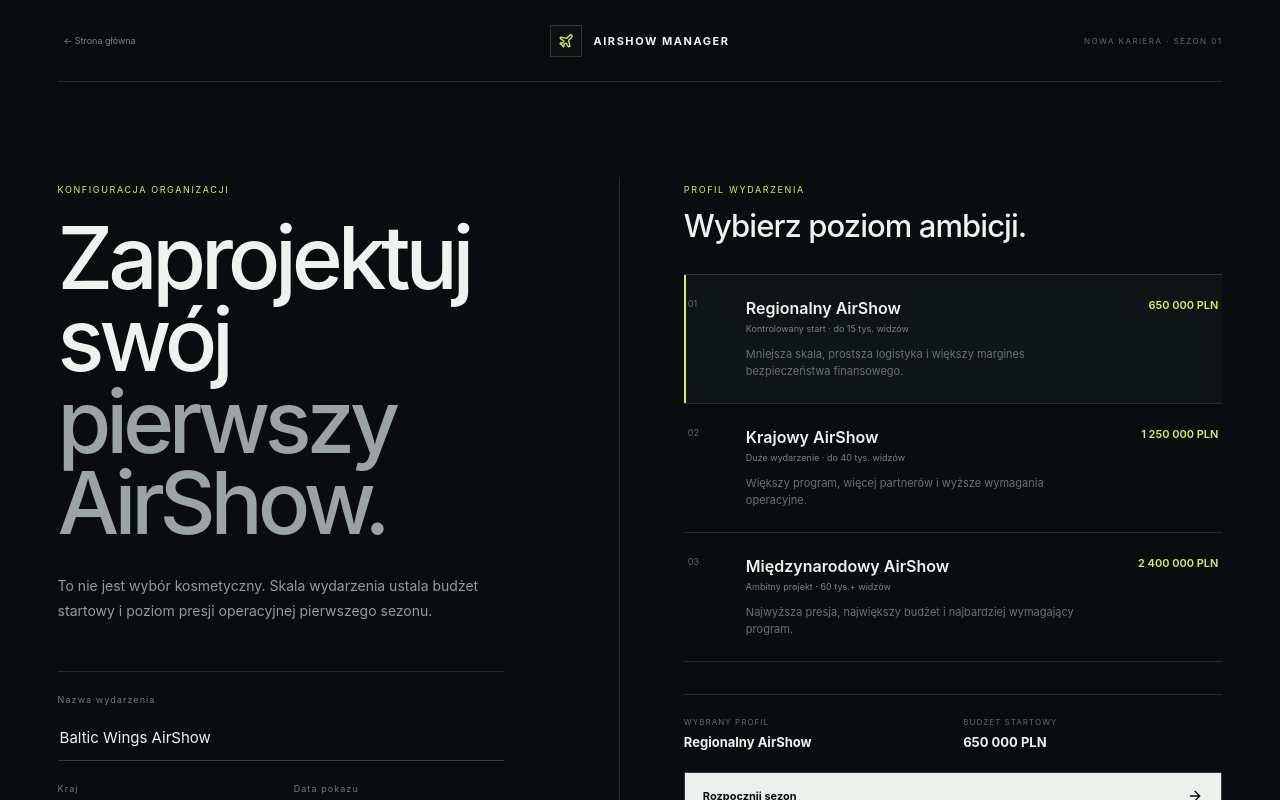
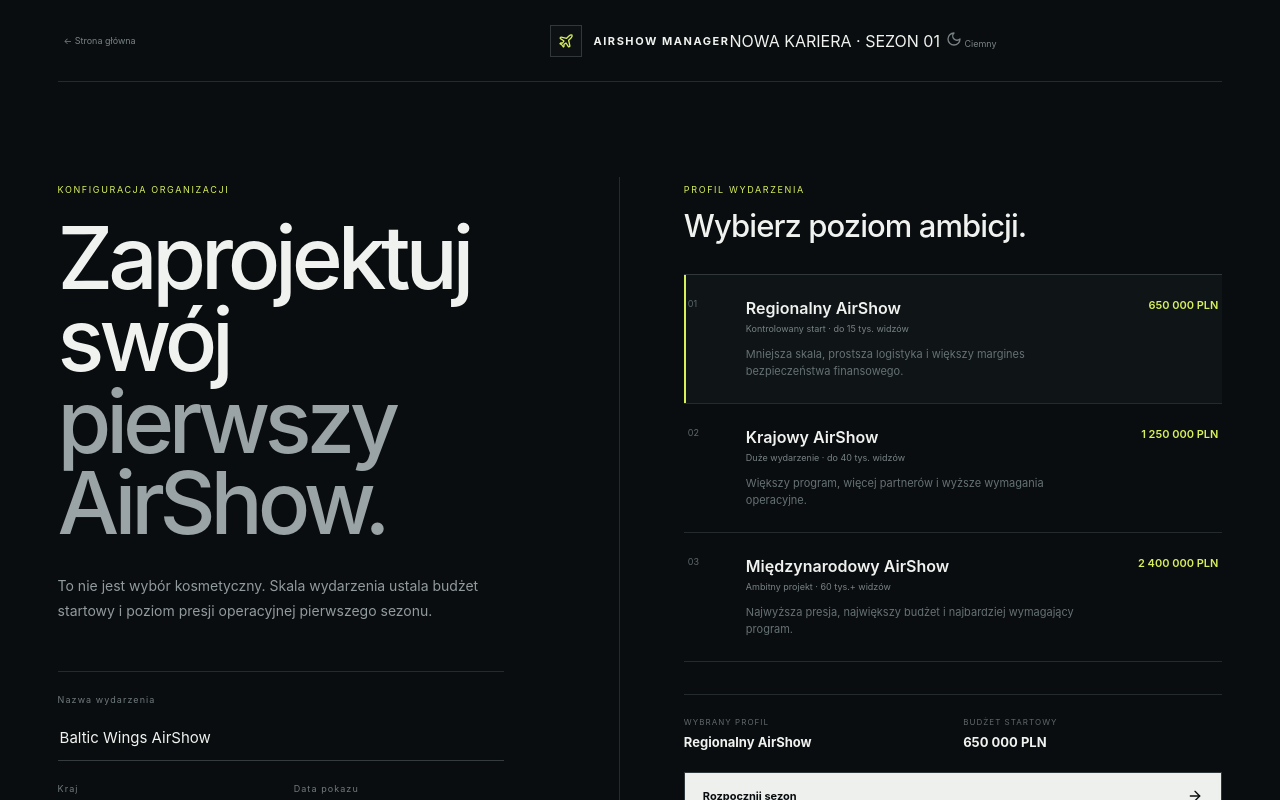
Before and after one commit to MGYTT/airshow-manager, a Next.js app: page /nowa-kariera in a window 1280 px wide. Shown: the top 800 px of the page. Built offline with nearby package versions, Linux system fonts and the light colour scheme.

Commit message:
Add theme controls to career setup

```diff
--- a/src/components/CareerSetup.tsx
+++ b/src/components/CareerSetup.tsx
@@ -4,13 +4,14 @@ import { useRouter } from "next/navigation";
 import type { FormEvent } from "react";
 import { ArrowRight, CalendarDays, Plane } from "lucide-react";
 import { createGame,saveGame,scales,type ScaleId } from "../lib/game";
+import ThemeToggle from "./ThemeToggle";
 import styles from "../app/page.module.css";
 
 export default function CareerSetup(){
  const router=useRouter(); const [name,setName]=useState("Baltic Wings AirShow"); const [location,setLocation]=useState("Polska"); const [date,setDate]=useState("2027-08-28"); const [scaleId,setScaleId]=useState<ScaleId>("regional");
  const selected=scales.find(x=>x.id===scaleId)!;
  const submit=(e:FormEvent)=>{e.preventDefault();const save=createGame({eventName:name.trim()||"Nowy AirShow",location,eventDate:date,scaleId,budget:selected.budget});saveGame(save);router.push("/gra/centrum")};
- return <main className={styles.setup}><header className={styles.setupHeader}><button onClick={()=>router.push("/")}>← Strona główna</button><div className={styles.wordmark}><span className={styles.mark}><Plane size={16}/></span><b>AIRSHOW MANAGER</b></div><span>NOWA KARIERA · SEZON 01</span></header>
+ return <main className={styles.setup}><header className={styles.setupHeader}><button onClick={()=>router.push("/")}>← Strona główna</button><div className={styles.wordmark}><span className={styles.mark}><Plane size={16}/></span><b>AIRSHOW MANAGER</b></div><div className={styles.headerActions}><span>NOWA KARIERA · SEZON 01</span><ThemeToggle/></div></header>
  <form onSubmit={submit} className={styles.setupBody}><section className={styles.setupLead}><span className={styles.eyebrow}>KONFIGURACJA ORGANIZACJI</span><h1>Zaprojektuj swój<br/><em>pierwszy AirShow.</em></h1><p>To nie jest wybór kosmetyczny. Skala wydarzenia ustala budżet startowy i poziom presji operacyjnej pierwszego sezonu.</p><div className={styles.setupFields}><label>Nazwa wydarzenia<input required maxLength={48} value={name} onChange={e=>setName(e.target.value)} placeholder="np. Baltic Wings AirShow"/></label><div><label>Kraj<select value={location} onChange={e=>setLocation(e.target.value)}><option>Polska</option><option>Czechy</option><option>Niemcy</option><option>Wielka Brytania</option><option>Francja</option></select></label><label>Data pokazu<input required type="date" value={date} onChange={e=>setDate(e.target.value)}/></label></div></div><div className={styles.setupInfo}><CalendarDays size={18}/><div><b>Startujesz 332 dni przed wydarzeniem.</b><span>Czas w grze wpływa na odpowiedzi uczestników, terminy i późniejsze koszty.</span></div></div></section>
  <section className={styles.scaleSelector}><header><span>PROFIL WYDARZENIA</span><h2>Wybierz poziom ambicji.</h2></header><div className={styles.scaleList}>{scales.map((scale,i)=><button type="button" key={scale.id} className={scaleId===scale.id?styles.scaleSelected:""} onClick={()=>setScaleId(scale.id)}><span>0{i+1}</span><div><strong>{scale.label}</strong><small>{scale.tone} · {scale.audience}</small><p>{scale.description}</p></div><b>{new Intl.NumberFormat("pl-PL").format(scale.budget)} PLN</b></button>)}</div><div className={styles.setupSummary}><span><small>WYBRANY PROFIL</small><b>{selected.label}</b></span><span><small>BUDŻET STARTOWY</small><b>{new Intl.NumberFormat("pl-PL").format(selected.budget)} PLN</b></span></div><button className={styles.primaryAction}>Rozpocznij sezon <ArrowRight size={16}/></button><p className={styles.actionHint}>Po utworzeniu organizacji zapis gry będzie aktualizowany automatycznie.</p></section></form></main>
 }
```
